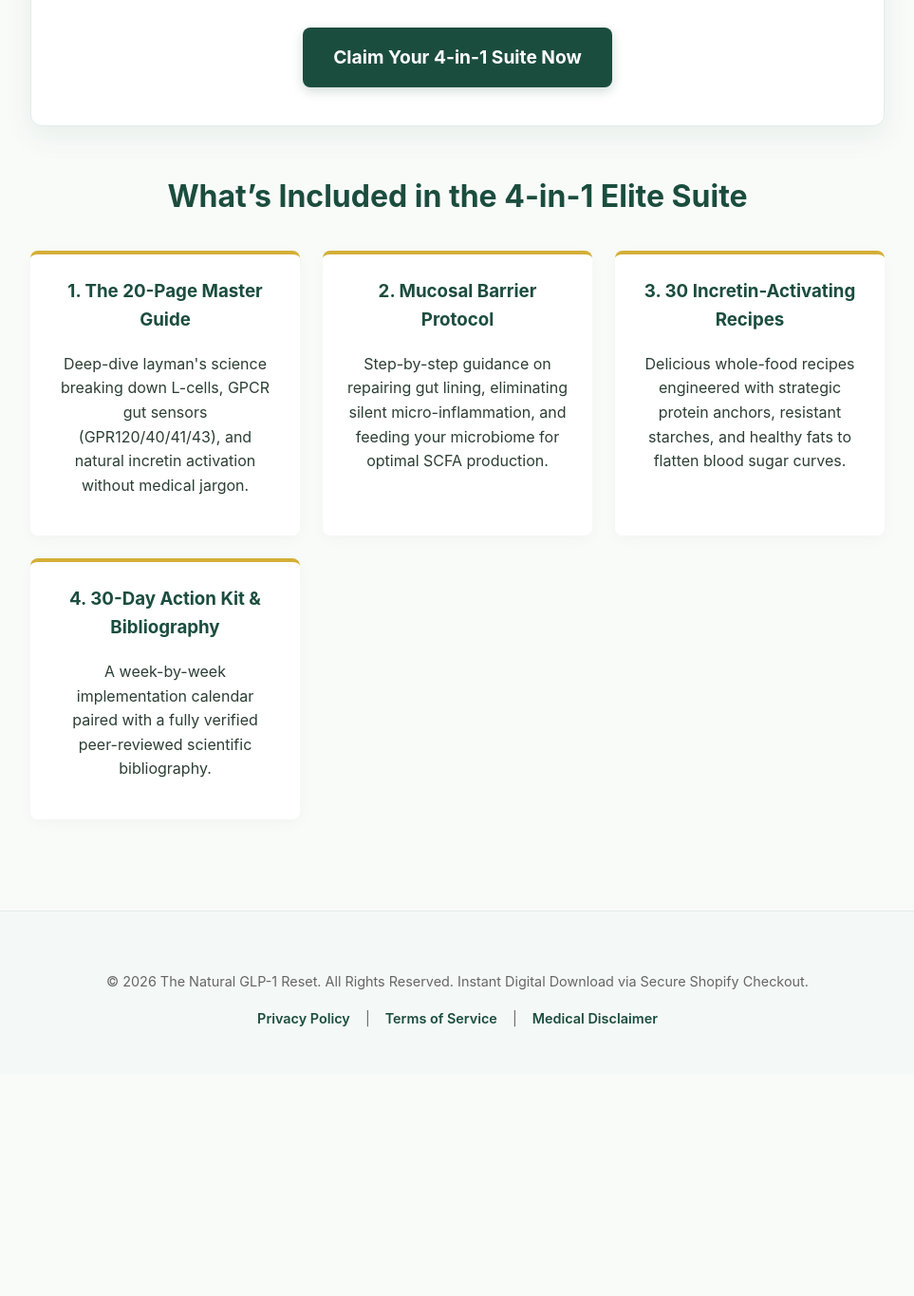
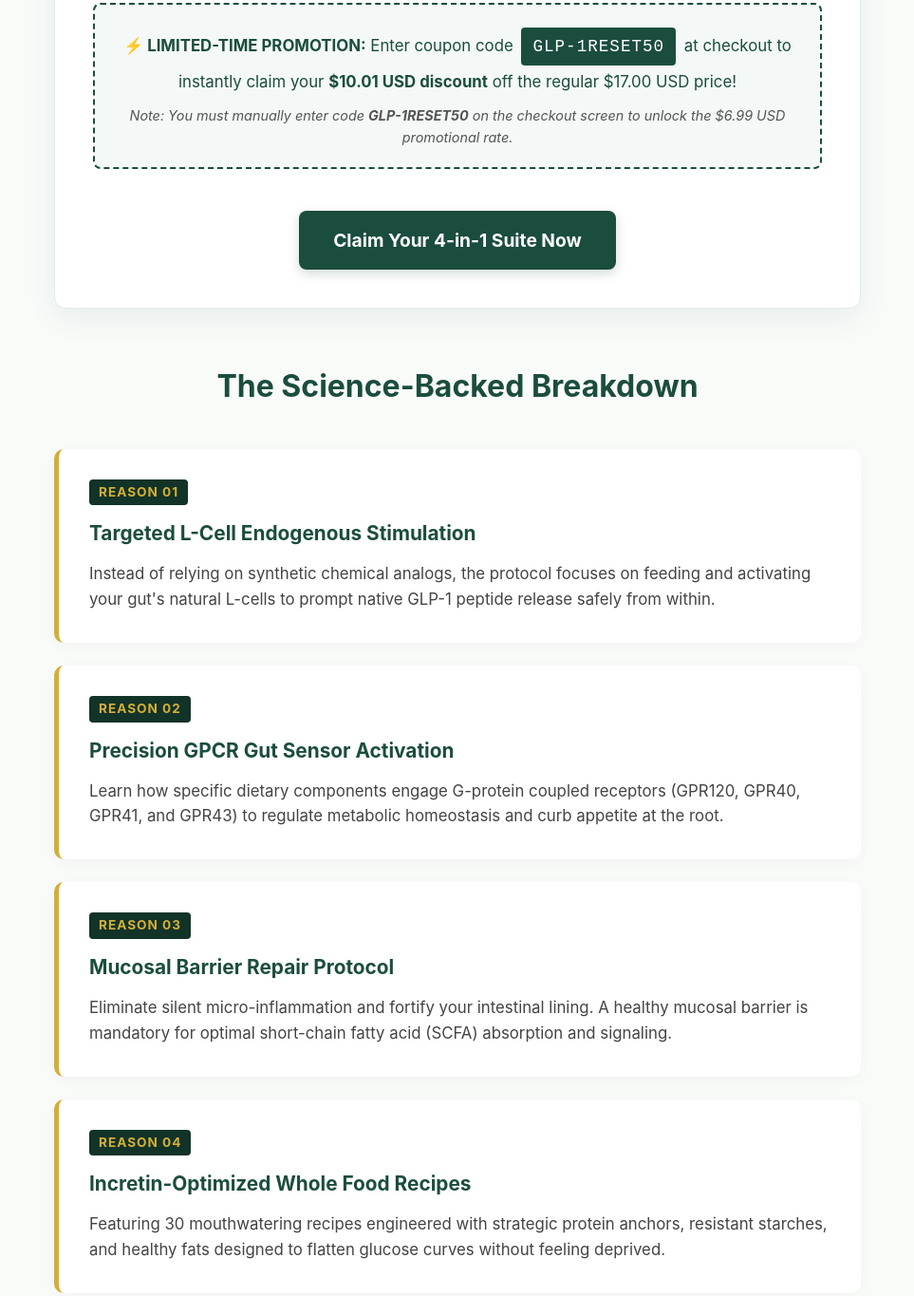
Before and after one commit to 174hz/glpai, a plain HTML site: page index.html in a window 1280 px wide. Shown: the part 661-2026 px from the top of the page at 95% size, without its empty margins (158-1121 px from the left). Before the commit the page ends 1793 px from the top, so only its background shows below. Drawn offline with Linux system fonts and the light colour scheme.

Commit message:
Update header and layout styles in index.html

```diff
--- a/index.html
+++ b/index.html
@@ -27,27 +27,42 @@
         header {
             background-color: var(--primary-color);
             color: var(--white);
-            padding: 3rem 1rem;
+            padding: 3.5rem 1rem;
             border-bottom: 4px solid var(--accent-gold);
         }
 
+        header .editorial-tag {
+            display: inline-block;
+            background-color: var(--accent-gold);
+            color: var(--primary-dark);
+            text-transform: uppercase;
+            font-size: 0.8rem;
+            font-weight: 800;
+            letter-spacing: 1.5px;
+            padding: 4px 12px;
+            border-radius: 4px;
+            margin-bottom: 1rem;
+        }
+
         header h1 {
-            font-size: 2.5rem;
-            margin-bottom: 0.5rem;
+            font-size: 2.3rem;
+            max-width: 850px;
+            margin: 0 auto 1rem auto;
             color: var(--white);
+            line-height: 1.3;
         }
 
         header p {
-            font-size: 1.2rem;
+            font-size: 1.15rem;
             color: #E2ECE9;
             max-width: 700px;
             margin: 0 auto;
         }
 
         .container {
-            max-width: 900px;
+            max-width: 850px;
             margin: 0 auto;
-            padding: 2rem 1rem;
+            padding: 2.5rem 1rem;
         }
 
         .product-hero {
@@ -55,14 +70,9 @@
             border-radius: 12px;
             box-shadow: 0 10px 30px rgba(27, 77, 62, 0.08);
             padding: 2.5rem;
-            margin-top: -2rem;
+            margin-top: -2.5rem;
             border: 1px solid #E2ECE9;
             text-align: center;
-        }
-
-        .product-hero h2 {
-            color: var(--primary-color);
-            margin-top: 0;
         }
 
         .pricing-box {
@@ -76,7 +86,7 @@
         }
 
         .promo-price {
-            font-size: 2rem;
+            font-size: 2.1rem;
             font-weight: bold;
             color: var(--primary-color);
         }
@@ -118,7 +128,7 @@
         .btn-primary {
             background-color: var(--primary-color);
             color: var(--white);
-            padding: 16px 32px;
+            padding: 16px 36px;
             text-decoration: none;
             font-size: 1.2rem;
             font-weight: bold;
@@ -126,7 +136,7 @@
             display: inline-block;
             transition: background-color 0.2s ease, transform 0.1s ease;
             box-shadow: 0 4px 12px rgba(27, 77, 62, 0.2);
-            margin-top: 1rem;
+            margin-top: 1.5rem;
         }
 
         .btn-primary:hover {
@@ -134,36 +144,55 @@
             transform: translateY(-2px);
         }
 
-        .features-section {
-            margin-top: 3rem;
-        }
-
-        .features-section h2 {
-            color: var(--primary-color);
-            margin-bottom: 2rem;
-            font-size: 2rem;
-        }
-
-        .feature-grid {
-            display: grid;
-            grid-template-columns: repeat(auto-fit, minmax(250px, 1fr));
-            gap: 1.5rem;
-        }
-
-        .feature-card {
-            background: var(--white);
-            padding: 1.5rem;
-            border-radius: 8px;
-            border-top: 4px solid var(--accent-gold);
-            box-shadow: 0 4px 15px rgba(0,0,0,0.03);
+        /* Listicle Breakdown Styles */
+        .listicle-section {
+            margin-top: 3.5rem;
             text-align: center;
         }
 
-        .feature-card h3 {
+        .listicle-section h2 {
             color: var(--primary-color);
-            margin-top: 0;
+            font-size: 2rem;
+            margin-bottom: 2.5rem;
         }
 
+        .reason-card {
+            background: var(--white);
+            padding: 2rem;
+            border-radius: 10px;
+            box-shadow: 0 4px 15px rgba(0,0,0,0.03);
+            margin-bottom: 1.5rem;
+            border-left: 5px solid var(--accent-gold);
+            text-align: left;
+            position: relative;
+        }
+
+        .reason-number {
+            font-size: 0.85rem;
+            text-transform: uppercase;
+            letter-spacing: 1px;
+            font-weight: bold;
+            color: var(--accent-gold);
+            background: var(--primary-dark);
+            padding: 3px 10px;
+            border-radius: 4px;
+            display: inline-block;
+            margin-bottom: 0.5rem;
+        }
+
+        .reason-card h3 {
+            color: var(--primary-color);
+            margin: 0.3rem 0 0.8rem 0;
+            font-size: 1.3rem;
+        }
+
+        .reason-card p {
+            margin: 0;
+            color: #444;
+            font-size: 1.05rem;
+        }
+
+        /* Footer & Modals */
         footer {
             text-align: center;
             padding: 3rem 1rem;
@@ -224,14 +253,16 @@
 <body>
 
     <header>
-        <h1>The Natural GLP-1 Reset</h1>
-        <p>Ultimate Elite Catalog Bundle (4-in-1 Suite)</p>
+        <span class="editorial-tag">Special Wellness Report &bull; Verified Science</span>
+        <h1>6 Reasons Why Americans Are Switching to This Natural GLP-1 Solution</h1>
+        <p>Before opting for extreme measures or expensive interventions, see how everyday health-seekers are naturally activating satiety signals through targeted nutritional science.</p>
     </header>
 
     <div class="container">
+        <!-- Hero Box with Pricing & Promo Code -->
         <section class="product-hero">
-            <h2>Activate Your Body's Natural Satiety Signals</h2>
-            <p class="subtitle" style="max-width: 700px; margin: 0 auto 1.5rem auto;">Unlock sustainable metabolic balance, suppress cravings naturally, and master your gut health with our complete science-backed 4-in-1 suite.</p>
+            <h2>The Ultimate 4-in-1 Elite Catalog Suite</h2>
+            <p class="subtitle" style="max-width: 650px; margin: 0 auto 1.5rem auto; color: #555;">Includes the complete Master Guide, Mucosal Barrier Protocol, 30 Incretin-Activating Recipes, and the 30-Day Action Kit.</p>
 
             <div class="pricing-box">
                 <span class="original-price">Regular Price: <del>$17.00 USD</del></span>
@@ -248,30 +279,50 @@
                 </p>
             </div>
 
-            <!-- Links to Shopify bundle page and opens in a new tab -->
             <a href="https://ejgsa0-zc.myshopify.com/products/the-natural-glp-1-reset-ultimate-elite-catalog-bundle-4-in-1-suite" class="btn-primary" target="_blank">Claim Your 4-in-1 Suite Now</a>
         </section>
 
-        <section class="features-section">
-            <h2>What’s Included in the 4-in-1 Elite Suite</h2>
-            <div class="feature-grid">
-                <div class="feature-card">
-                    <h3>1. The 20-Page Master Guide</h3>
-                    <p>Deep-dive layman's science breaking down L-cells, GPCR gut sensors (GPR120/40/41/43), and natural incretin activation without medical jargon.</p>
-                </div>
-                <div class="feature-card">
-                    <h3>2. Mucosal Barrier Protocol</h3>
-                    <p>Step-by-step guidance on repairing gut lining, eliminating silent micro-inflammation, and feeding your microbiome for optimal SCFA production.</p>
-                </div>
-                <div class="feature-card">
-                    <h3>3. 30 Incretin-Activating Recipes</h3>
-                    <p>Delicious whole-food recipes engineered with strategic protein anchors, resistant starches, and healthy fats to flatten blood sugar curves.</p>
-                </div>
-                <div class="feature-card">
-                    <h3>4. 30-Day Action Kit & Bibliography</h3>
-                    <p>A week-by-week implementation calendar paired with a fully verified peer-reviewed scientific bibliography.</p>
-                </div>
+        <!-- Listicle / Skepticism-Busting Breakdown -->
+        <section class="listicle-section">
+            <h2>The Science-Backed Breakdown</h2>
+
+            <div class="reason-card">
+                <span class="reason-number">Reason 01</span>
+                <h3>Targeted L-Cell Endogenous Stimulation</h3>
+                <p>Instead of relying on synthetic chemical analogs, the protocol focuses on feeding and activating your gut's natural L-cells to prompt native GLP-1 peptide release safely from within.</p>
             </div>
+
+            <div class="reason-card">
+                <span class="reason-number">Reason 02</span>
+                <h3>Precision GPCR Gut Sensor Activation</h3>
+                <p>Learn how specific dietary components engage G-protein coupled receptors (GPR120, GPR40, GPR41, and GPR43) to regulate metabolic homeostasis and curb appetite at the root.</p>
+            </div>
+
+            <div class="reason-card">
+                <span class="reason-number">Reason 03</span>
+                <h3>Mucosal Barrier Repair Protocol</h3>
+                <p>Eliminate silent micro-inflammation and fortify your intestinal lining. A healthy mucosal barrier is mandatory for optimal short-chain fatty acid (SCFA) absorption and signaling.</p>
+            </div>
+
+            <div class="reason-card">
+                <span class="reason-number">Reason 04</span>
+                <h3>Incretin-Optimized Whole Food Recipes</h3>
+                <p>Featuring 30 mouthwatering recipes engineered with strategic protein anchors, resistant starches, and healthy fats designed to flatten glucose curves without feeling deprived.</p>
+            </div>
+
+            <div class="reason-card">
+                <span class="reason-number">Reason 05</span>
+                <h3>Zero Extreme Restriction or Costly Rx</h3>
+                <p>Designed for sustainable, long-term metabolic health. Enjoy whole, nutrient-dense foods at a fraction of the cost and with zero synthetic side effects.</p>
+            </div>
+
+            <div class="reason-card">
+                <span class="reason-number">Reason 06</span>
+                <h3>Fully Peer-Reviewed & Verified Bibliography</h3>
+                <p>No guesswork or internet fads. Every mechanism in the 20-page master guide is backed by a fully transparent, verified scientific bibliography.</p>
+            </div>
+
+            <a href="https://ejgsa0-zc.myshopify.com/products/the-natural-glp-1-reset-ultimate-elite-catalog-bundle-4-in-1-suite" class="btn-primary" target="_blank" style="margin-top: 2rem;">Get the Complete 4-in-1 Suite for $6.99</a>
         </section>
     </div>
 
```
